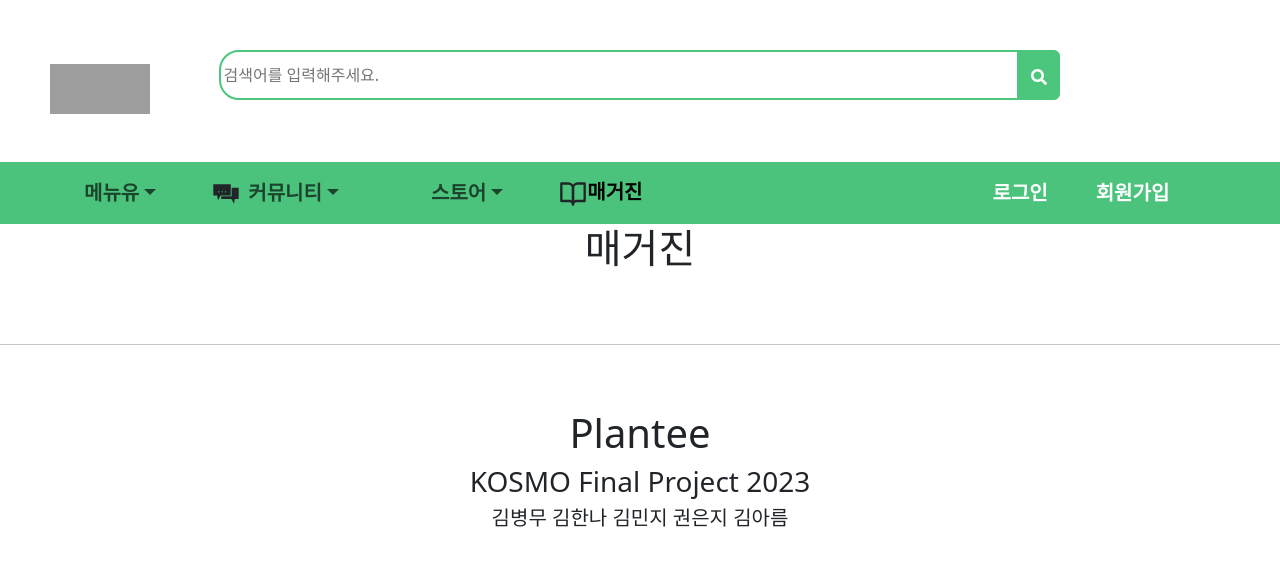
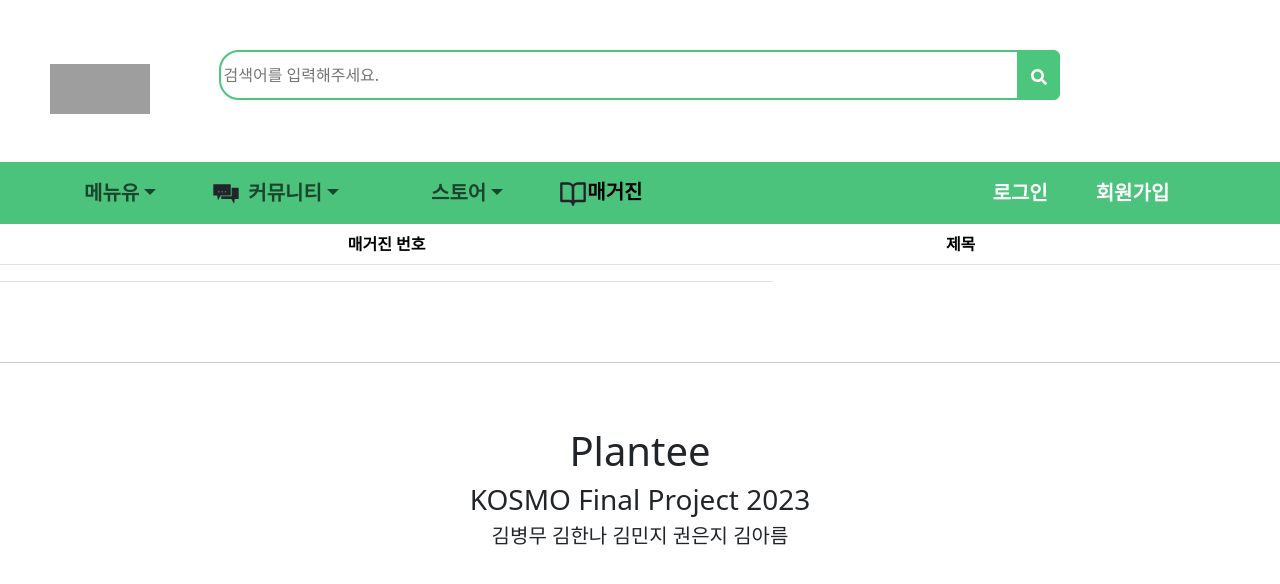
Before and after one commit to Plantee-2023/Plantee_front, a React (Create React App) app: page /magazine in a window 1280 px wide. Shown: the top 584 px of the page. Built offline with nearby package versions, Linux system fonts and the light colour scheme; grey boxes are pictures that could not be loaded; some icons are missing.

Commit message:
chore : 수정

```diff
--- a/src/Magazine.jsx
+++ b/src/Magazine.jsx
@@ -1,9 +1,22 @@
 import React from 'react'
-
+import {Table} from 'react-bootstrap';
 const Magazine = () => {
     return (
         <div>
-            <h1>매거진</h1>
+            <Table>
+                <thead>
+                    <tr>
+                        <th>매거진 번호</th>
+                        <th>제목</th>
+                        <th></th>
+                    </tr>
+                </thead>
+                <tbody>
+                    <tr>
+                        <td></td>
+                    </tr>
+                </tbody>
+            </Table>
         </div>
     )
 }
--- a/src/Main.jsx
+++ b/src/Main.jsx
@@ -333,11 +333,6 @@
                         매거진
                     </h2>
                 </Col>
-                <Col>
-                    <a className='main_more' href='/'>
-                        더보기<CgChevronRight />
-                    </a>
-                </Col>
             </Row>
             <Carousel className='mb-5 mt-5'>
                 <Carousel.Item>
```
